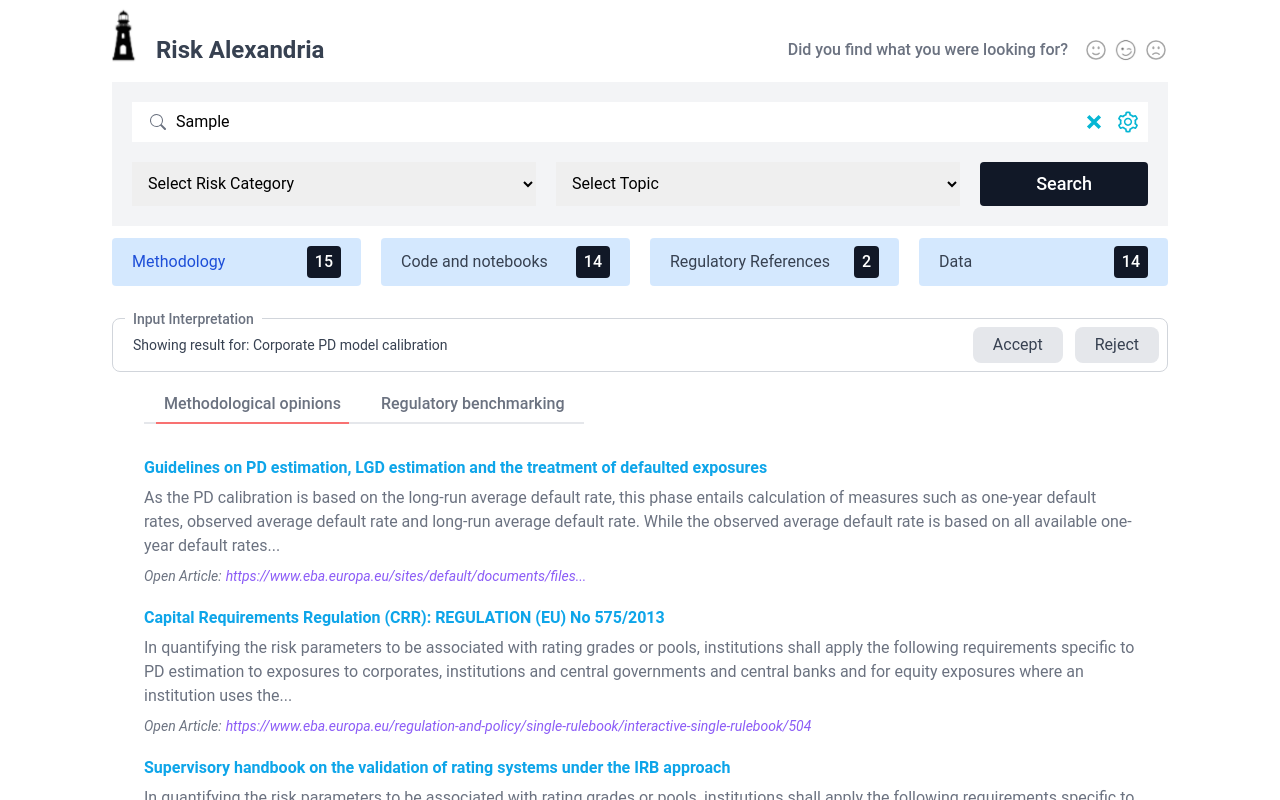
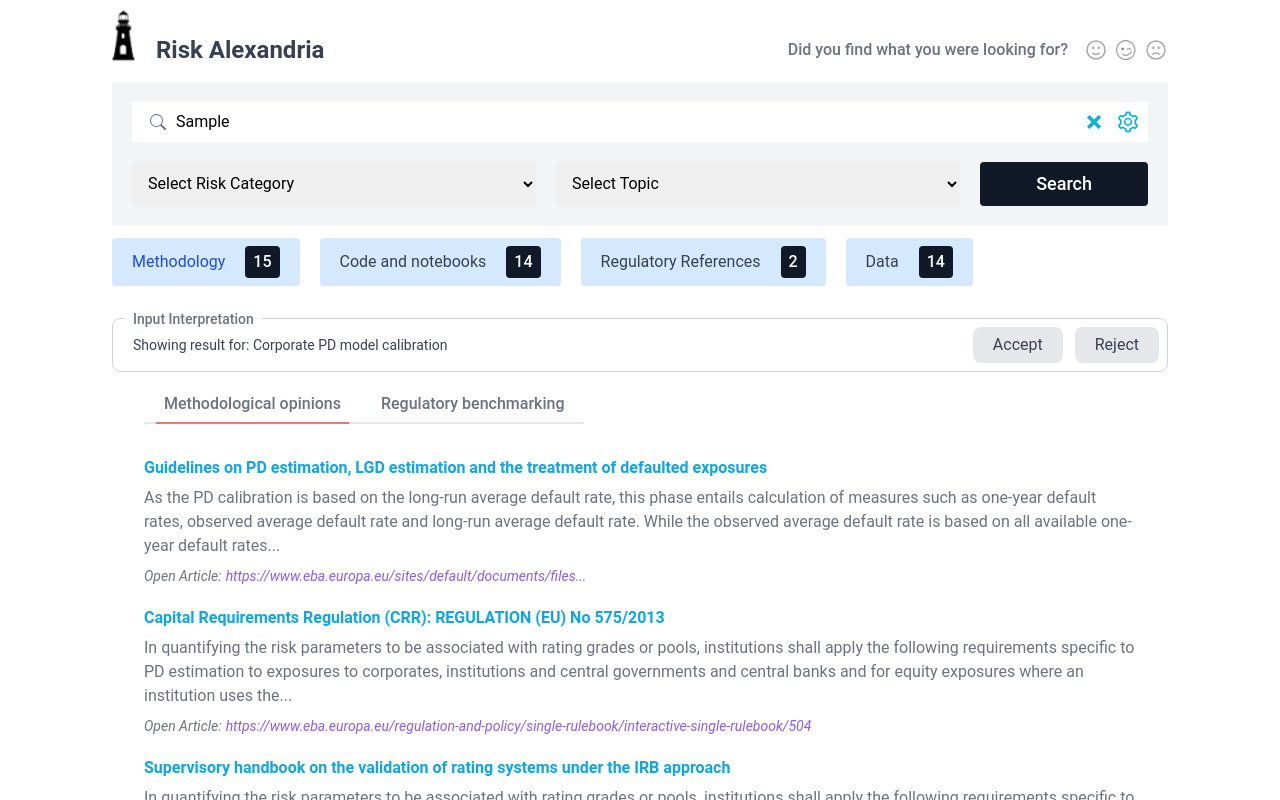
Before and after one commit to salman486/risk-alexandira, a React (Create React App) app: page / in a window 1280 px wide. Both pictures are taken after typing "Sample" into the empty fields and a click on the button "Search". Shown: the top 800 px of the page. Built offline with nearby package versions, Linux system fonts and the light colour scheme; the HTML template or start-up script is replaced by a standard one.

Commit message:
align tabs to left on large screen

```diff
--- a/src/components/tabs/Tabs.tsx
+++ b/src/components/tabs/Tabs.tsx
@@ -9,7 +9,7 @@ const Tabs = () => {
     <div className="mt-3 flex flex-wrap gap-3 lg:gap-5">
       <button
         onClick={() => setActiveTab(TabEnum.Methodology)}
-        className="flex flex-1 items-center justify-between space-x-2 rounded bg-blue-300/40 py-2 px-5"
+        className="flex flex-1 items-center justify-between space-x-2 whitespace-nowrap rounded bg-blue-300/40 py-2 px-5 md:flex-initial md:justify-start md:space-x-5"
       >
         <span
           className={cn(
@@ -26,7 +26,7 @@ const Tabs = () => {
       </button>
       <button
         onClick={() => setActiveTab(TabEnum.CodeNotebook)}
-        className="flex flex-1 items-center justify-between space-x-2 whitespace-nowrap rounded bg-blue-300/40 py-2 px-5"
+        className="flex flex-1 items-center justify-between space-x-2 whitespace-nowrap rounded bg-blue-300/40 py-2 px-5 md:flex-initial md:justify-start md:space-x-5"
       >
         <span
           className={cn(
@@ -43,7 +43,7 @@ const Tabs = () => {
       </button>
       <button
         onClick={() => setActiveTab(TabEnum.References)}
-        className="flex flex-1 items-center justify-between space-x-2 whitespace-nowrap rounded bg-blue-300/40 py-2 px-5"
+        className="flex flex-1 items-center justify-between space-x-2 whitespace-nowrap rounded bg-blue-300/40 py-2 px-5 md:flex-initial md:justify-start md:space-x-5"
       >
         <span
           className={cn(
@@ -58,7 +58,7 @@ const Tabs = () => {
       </button>
       <button
         onClick={() => setActiveTab(TabEnum.Data)}
-        className="flex flex-1 items-center justify-between space-x-2 whitespace-nowrap rounded bg-blue-300/40 py-2 px-5"
+        className="flex flex-1 items-center justify-between space-x-2 whitespace-nowrap rounded bg-blue-300/40 py-2 px-5 md:flex-initial md:justify-start md:space-x-5"
       >
         <span
           className={cn(
```
